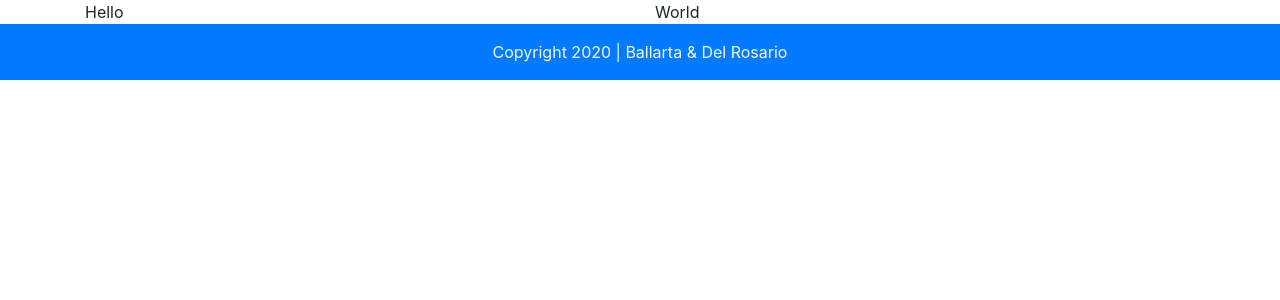
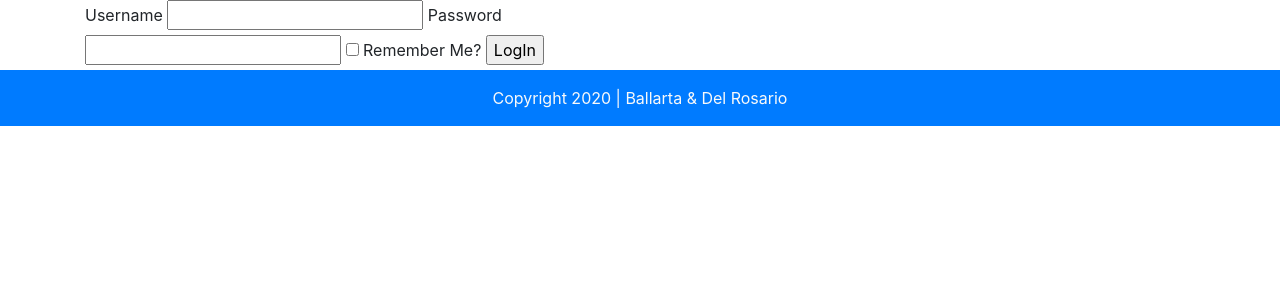
Before and after one commit to SVNHS-Enroll/Enroll, a CodeIgniter app: page /database/ in a window 1280 px wide. Shown: the part 76-376 px from the top of the page. Run offline with CodeIgniter, Linux system fonts and the light colour scheme.

Commit message:
login page and application

```diff
--- a/application/views/home.php
+++ b/application/views/home.php
@@ -3,8 +3,21 @@
         <div class="col-xs-12"></div>
     </div>
     <div class="row">
-        <div class="col-md-6">Hello</div>
-        <div class="col-md-6">World</div>
+        <div class="col-md-6">
+            <form action="/login.php" method="post">
+                <label for="username">Username</label>
+                <input type="text" name="username" id="username">
+                <label for="password">Password</label>
+                <input type="password" name="password" id="password">
+                <input type="checkbox" name="remember" id="remember">
+                <label for="remember">Remember Me?</label>
+
+                <input type="button" value="LogIn">
+            </form>
+        </div>
+        <div class="col-md-6">
+
+        </div>
     </div>
     <div class="row">
         <div class="col-xs-12"></div>
```
Also changed, not shown: application/views/student_create_application.php (added, +18 -0 lines).
